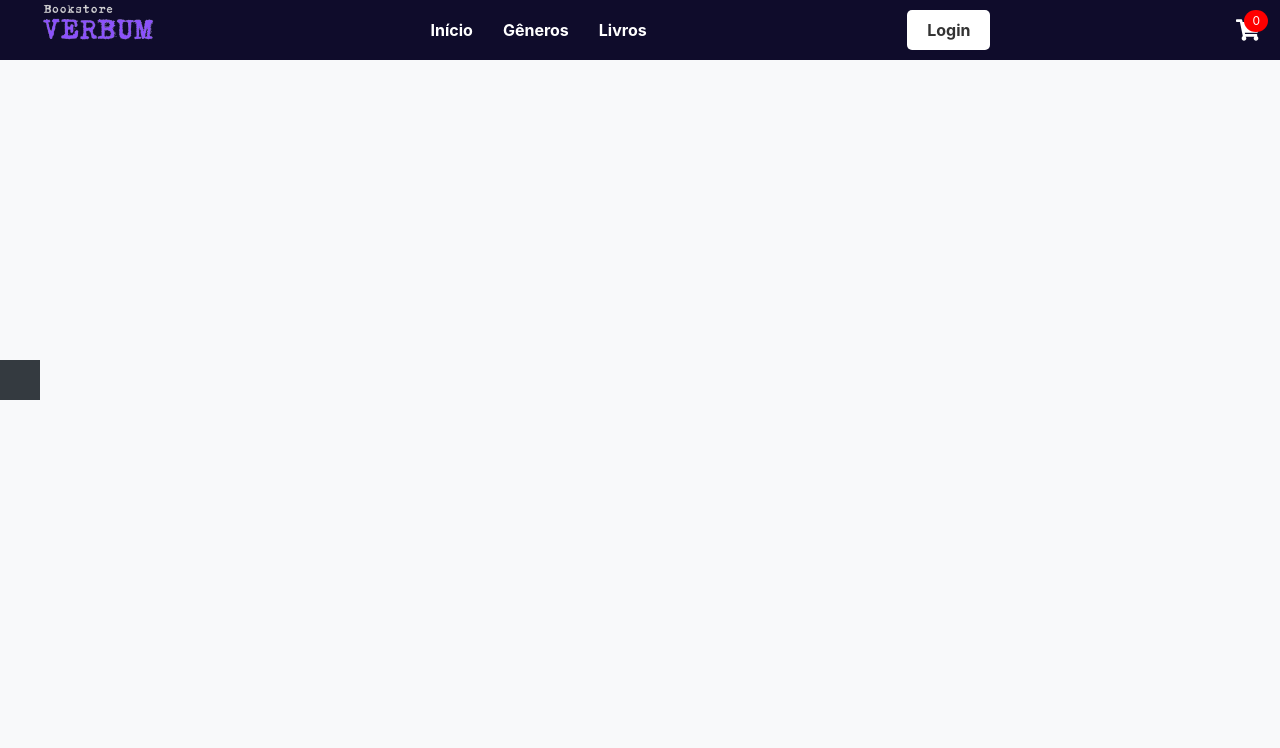
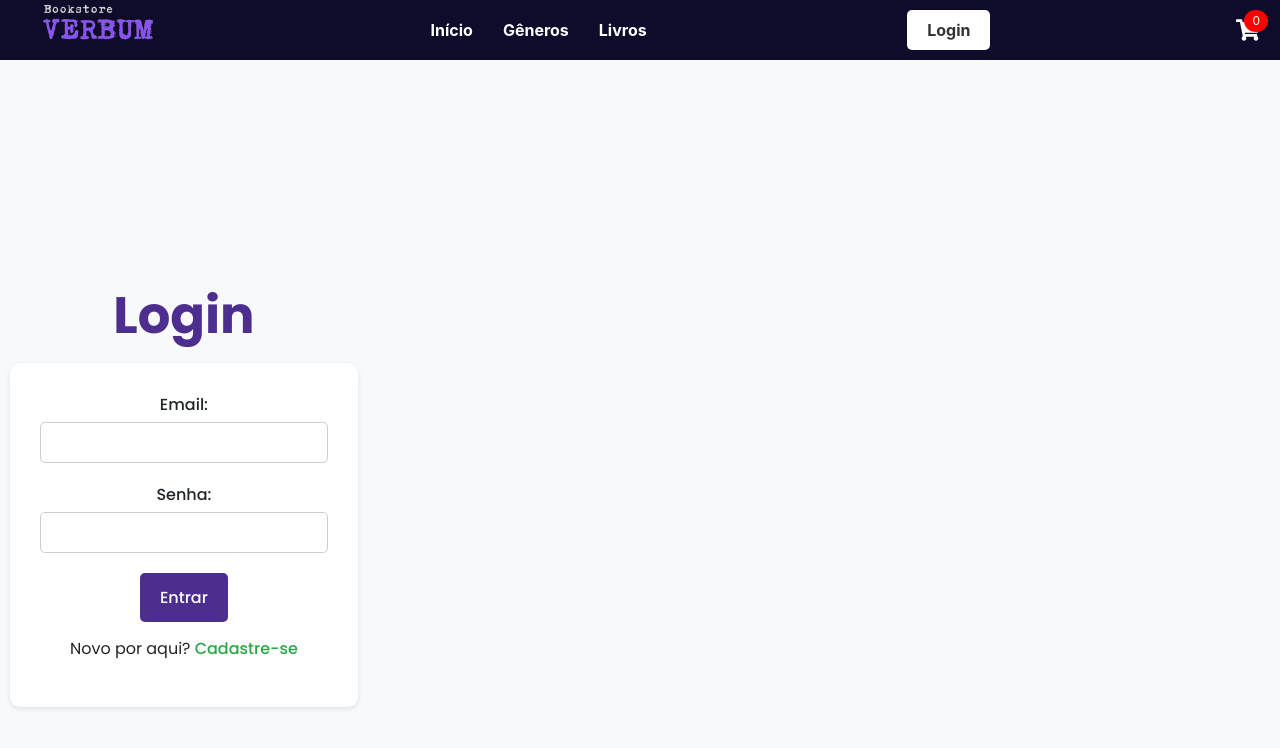
Before and after one commit to herber30/Verbum-ecommerce, a React (Vite) app: page /login in a window 1280 px wide. Shown: the top 748 px of the page. Built offline with nearby package versions, Linux system fonts and the light colour scheme.

Commit message:
Atualização carregamento de pagina

```diff
--- a/src/App.jsx
+++ b/src/App.jsx
@@ -9,6 +9,7 @@ import ItemListContainer from './components/ItemListContainer/ItemListContainer'
 import ItemDetailContainer from './components/ItemDetailContainer/ItemDetailContainer';
 import { CartProvider } from './components/Context/CartContext';
 import './App.scss';
+import Login from './pages/Login';
 
 
 const App = () => {
@@ -24,6 +25,7 @@ const App = () => {
                            <Route path="/" element={<Home />} />
                            <Route path="/generos" element={<Generos />} />
                            <Route path="/livros" element={<Livros />} />
+                           <Route path="/login" element={<Login />} />
                            <Route path="/category/:id" element={<ItemListContainer />} />
                            <Route path="/item/:id" element={<ItemDetailContainer />} />
                        </Routes>
--- a/src/components/ItemDetailContainer/ItemDetailContainer.scss
+++ b/src/components/ItemDetailContainer/ItemDetailContainer.scss
@@ -1,3 +1,4 @@
+@use "../../pages/Login.scss" as login;
 .item-detail-container {
     display: flex;
     flex-direction: column;
@@ -28,13 +29,45 @@
  .back-button {
     background-color: #007bff; /* Cor de fundo do botão */
     color: white; /* Cor do texto */
-    border: none; /* Sem borda */
-    padding: 10px 20px; /* Espaçamento interno */
-    text-align: center; /* Alinhamento do texto */
-    text-decoration: none; /* Sem sublinhado no link */
-    display: inline-block; /* Exibe como bloco inline */
-    font-size: 16px; /* Tamanho da fonte */
-    margin: 4px 2px; /* Margem */
-    cursor: pointer; /* Cursor de mãozinha */
-    border-radius: 5px; /* Bordas arredondadas */
+    border: none;
+    padding: 10px 20px;
+    text-align: center;
+    text-decoration: none;
+    display: inline-block;
+    font-size: 16px;
+    margin: 4px 2px;
+    cursor: pointer;
+    border-radius: 5px;
   }
+
+  .item-prices {
+   display: flex;
+   align-items: center;
+   margin-bottom: 15px;
+ }
+
+ .item-price {
+   font-size: 20px;
+   font-weight: bold;
+   margin-right: 10px;
+ }
+ .loader {
+   display: flex;
+   justify-content: center;
+   align-items: center;
+   min-height: 200px; /* Altura mínima para o loader */
+ }
+
+ .spinner {
+   width: 40px;
+   height: 40px;
+   border: 4px solid #f3f3f3;
+   border-top: 4px solid login.$primary-color;
+   border-radius: 50%;
+   animation: spin 2s linear infinite;
+ }
+
+ @keyframes spin {
+   0% { transform: rotate(0deg); }
+   100% { transform: rotate(360deg); }
+ }
--- a/src/components/ItemListContainer/ItemListContainer.jsx
+++ b/src/components/ItemListContainer/ItemListContainer.jsx
@@ -7,6 +7,7 @@ import './ItemListContainer.scss'
 
 const ItemListContainer = () => {
   const [items, setItems] = useState([]);
+  const [loading, setLoading] = useState(true);
 
   useEffect(() => {
     const fetchItems = () => {
@@ -32,15 +33,21 @@ const ItemListContainer = () => {
       });
     };
 
-    fetchItems().then(data => {
-      setItems(data);
-    });
+    fetchItems()
+      .then((data) => {
+        setItems(data);
+      })
+      .finally(() => {
+        setLoading(false);
+      });
   }, []);
 
   return (
     <div className="item-list-container">
-      {items.length === 0 ? (
-        <div>Carregando...</div>
+      {loading ? (
+        <div className="loader">
+          <div className="spinner"></div> {/* Spinner simples */}
+        </div>
       ) : (
         <ItemList items={items} />
       )}
--- a/src/components/ItemListContainer/ItemListContainer.scss
+++ b/src/components/ItemListContainer/ItemListContainer.scss
@@ -1,3 +1,4 @@
+@use "../../pages/Login.scss" as login;
 .item-list-container {
   display: flex;
   flex-wrap: wrap;
@@ -23,3 +24,23 @@
   font-size: 14px;
   margin-bottom: 10px;
 }
+.loader {
+  display: flex;
+  justify-content: center;
+  align-items: center;
+  min-height: 200px; /* Altura mínima para o loader */
+}
+
+.spinner {
+  width: 40px;
+  height: 40px;
+  border: 4px solid #f3f3f3;
+  border-top: 4px solid login.$primary-color;
+  border-radius: 50%;
+  animation: spin 2s linear infinite;
+}
+
+@keyframes spin {
+  0% { transform: rotate(0deg); }
+  100% { transform: rotate(360deg); }
+}
--- a/src/components/NavBar/Navbar.jsx
+++ b/src/components/NavBar/Navbar.jsx
@@ -2,6 +2,7 @@ import React from 'react'
 import './Navbar.scss'
 import CartWidget from '../CartWidget/CartWidget'
 import logo from '../../assets/Bookstore.png'
+import { Link } from 'react-router-dom'
 
 const NavBar = ({ itemCount }) => {
   return (
@@ -15,7 +16,9 @@ const NavBar = ({ itemCount }) => {
         <li><a href="/livros">Livros</a></li>
       </ul>
       <div className="navbar-login">
-        <button>Login</button>
+        <Link to="/login"> {/* Use Link para o redirecionamento */}
+          <button>Login</button>
+        </Link>
       </div>
       <CartWidget itemCount={itemCount} />
     </nav>
--- a/src/pages/Livros/Livros.scss
+++ b/src/pages/Livros/Livros.scss
@@ -40,3 +40,53 @@
   font-size: 14px;
   color: #555;
 }
+.loader {
+  display: flex;
+  flex-wrap: wrap;
+  justify-content: center;
+  align-items: center;
+}
+
+.skeleton-loader {
+  border: 1px solid #ddd;
+  border-radius: 8px;
+  padding: 10px;
+  width: 200px;
+  margin: 10px;
+  text-align: center;
+  animation: fadeIn 1s ease-in-out; /* Animação de fade-in */
+}
+
+@keyframes fadeIn {
+  from { opacity: 0; }
+  to { opacity: 1; }
+}
+
+.skeleton-image {
+  width: 100%;
+  height: 200px;
+  background-color: #eee;
+  margin-bottom: 10px;
+}
+
+.skeleton-title {
+  width: 80%;
+  height: 20px;
+  margin: 5px auto;
+  background-color: #eee;
+  animation: pulse 1.5s ease-in-out infinite; /* Animação de pulso */
+}
+
+.skeleton-description {
+  width: 60%;
+  height: 10px;
+  margin: 5px auto;
+  background-color: #eee;
+  animation: pulse 1.5s ease-in-out infinite; /* Animação de pulso */
+}
+
+@keyframes pulse {
+  0% { opacity: 1; }
+  50% { opacity: 0.5; }
+  100% { opacity: 1; }
+}
--- a/src/pages/Login.jsx
+++ b/src/pages/Login.jsx
@@ -1,13 +1,133 @@
-// src/pages/Login.jsx
-import React from 'react';
+import React, { useState } from 'react';
+import { Link } from 'react-router-dom';
+import './Login.scss';
 
 const Login = () => {
+  const [isLogin, setIsLogin] = useState(true);
+  const [formData, setFormData] = useState({
+    nome: '',
+    email: '',
+    senha: '',
+    confirmarSenha: '',
+    cep: '',
+    estado: '',
+    cidade: '',
+    endereco: '', // Logradouro
+    numero: '',
+    complemento: '',
+  });
+
+  const buscarEnderecoPorCEP = async (cep) => {
+    try {
+      const response = await fetch(`https://viacep.com.br/ws/${cep}/json/`);
+      const data = await response.json();
+
+      if (!data.erro) {
+        setFormData({
+          ...formData,
+          endereco: data.logradouro,
+          cidade: data.localidade,
+          estado: data.uf,
+        });
+      }
+    } catch (error) {
+      console.error('Erro ao buscar o CEP:', error);
+    }
+  };
+
+  const handleChange = (e) => {
+    const { name, value } = e.target;
+    setFormData({ ...formData, [name]: value });
+
+    if (name === 'cep' && value.length === 8) {
+      buscarEnderecoPorCEP(value);
+    }
+  };
+
+  const handleSubmit = (e) => {
+    e.preventDefault();
+    // Aqui você adicionaria a lógica para enviar os dados do formulário para o backend
+    console.log(formData);
+  };
+
+  const handleToggleForm = () => {
+    setIsLogin(!isLogin);
+    setFormData({
+      nome: '',
+      email: '',
+      senha: '',
+      confirmarSenha: '',
+      cep: '',
+      estado: '',
+      cidade: '',
+      endereco: '',
+      numero: '',
+      complemento: '',
+    });
+  };
+
   return (
-    <div className="login">
-      <h1>Login</h1>
-      {/* Conteúdo da página de Login */}
+    <div className="login-container">
+      <h1>{isLogin ? 'Login' : 'Cadastro'}</h1>
+
+      <form className="login-form" onSubmit={handleSubmit}>
+        {!isLogin && (
+          <div className="form-group">
+            <label htmlFor="nome">Nome Completo:</label>
+            <input type="text" id="nome" name="nome" value={formData.nome} onChange={handleChange} required />
+          </div>
+        )}
+
+        <div className="form-group">
+          <label htmlFor="email">Email:</label>
+          <input type="email" id="email" name="email" value={formData.email} onChange={handleChange} required />
+        </div>
+
+        <div className="form-group">
+          <label htmlFor="password">Senha:</label>
+          <input type="password" id="password" name="senha" value={formData.senha} onChange={handleChange} required />
+        </div>
+
+        {!isLogin && (
+        <>
+          <div className="form-group">
+            <label htmlFor="cep">CEP:</label>
+            <input type="text" id="cep" name="cep" value={formData.cep} onChange={handleChange} required />
+          </div>
+          <div className="form-group">
+            <label htmlFor="estado">Estado:</label>
+            <input type="text" id="estado" name="estado" value={formData.estado} readOnly />
+          </div>
+          <div className="form-group">
+            <label htmlFor="cidade">Cidade:</label>
+            <input type="text" id="cidade" name="cidade" value={formData.cidade} readOnly />
+          </div>
+          <div className="form-group">
+            <label htmlFor="endereco">Endereço (Logradouro):</label>
+            <input type="text" id="endereco" name="endereco" value={formData.endereco} readOnly />
+          </div>
+          <div className="form-group">
+            <label htmlFor="numero">Número:</label>
+            <input type="text" id="numero" name="numero" value={formData.numero} onChange={handleChange} required />
+          </div>
+          <div className="form-group">
+            <label htmlFor="complemento">Complemento:</label>
+            <input type="text" id="complemento" name="complemento" value={formData.complemento} onChange={handleChange} />
+          </div>
+        </>
+      )}
+
+        <button type="submit">{isLogin ? 'Entrar' : 'Cadastrar'}</button>
+
+        <p className="toggle-form">
+          {isLogin ? 'Novo por aqui?' : 'Já tem uma conta?'}
+          <Link to="#" onClick={handleToggleForm}>
+            {isLogin ? ' Cadastre-se' : ' Faça login'}
+          </Link>
+        </p>
+      </form>
     </div>
   );
 };
 
-export default Login
+export default Login;
--- /dev/null
+++ b/src/pages/Login.scss
@@ -0,0 +1,93 @@
+@import url('https://fonts.googleapis.com/css2?family=Poppins:wght@400;500;600&display=swap');
+
+$primary-color: #4d2e8e; // Cor primária
+$secondary-color: #f8f9fa; // Cor secundária
+$accent-color: #28a745; // Cor de destaque
+
+.login-container {
+    display: flex;
+    flex-direction: column;
+    justify-content: center;
+    align-items: center;
+    min-height: 100vh;
+    padding: 20px;
+    font-family: 'Poppins', sans-serif;
+    background-color: $secondary-color;
+  }
+
+.login-form {
+  background-color: white;
+  padding: 30px;
+  border-radius: 10px;
+  box-shadow: 0 2px 5px rgba(0, 0, 0, 0.1);
+  width: 100%;
+  max-width: 400px;
+}
+
+h1 {
+  text-align: center;
+  margin-bottom: 20px;
+  color: $primary-color;
+}
+
+.form-group {
+  margin-bottom: 20px;
+}
+
+label {
+  display: block;
+  margin-bottom: 5px;
+  font-weight: 500;
+}
+
+input[type="email"],
+input[type="password"],
+input[type="text"] { /* Seletor para todos os inputs de texto */
+  width: 100%; /* Garante que o campo ocupe toda a largura disponível */
+  padding: 12px;
+  border: 1px solid #ccc;
+  border-radius: 5px;
+  box-sizing: border-box;
+  transition: border-color 0.3s ease;
+
+  &:focus {
+    outline: none;
+    border-color: $primary-color;
+  }
+}
+
+button[type="submit"] {
+  background-color: $primary-color;
+  color: white;
+  padding: 12px 20px;
+  border: none;
+  border-radius: 5px;
+  cursor: pointer;
+  font-size: 16px;
+  transition: background-color 0.3s ease;
+
+  &:hover {
+    background-color: darken($primary-color, 10%);
+  }
+}
+
+.toggle-form {
+  text-align: center;
+  margin-top: 15px;
+}
+
+.toggle-form a {
+  color: $accent-color;
+  text-decoration: none;
+  transition: color 0.3s ease;
+
+  &:hover {
+    color: darken($accent-color, 10%);
+  }
+}
+
+/* Estilos para campos somente leitura */
+.form-group input[readOnly] {
+  background-color: #a59999;
+  cursor: not-allowed;
+}
```
Also changed, not shown: src/components/ItemDetailContainer/ItemDetailContainer.jsx (+24 -12 lines), src/pages/Livros/Livros.jsx (+32 -14 lines).
